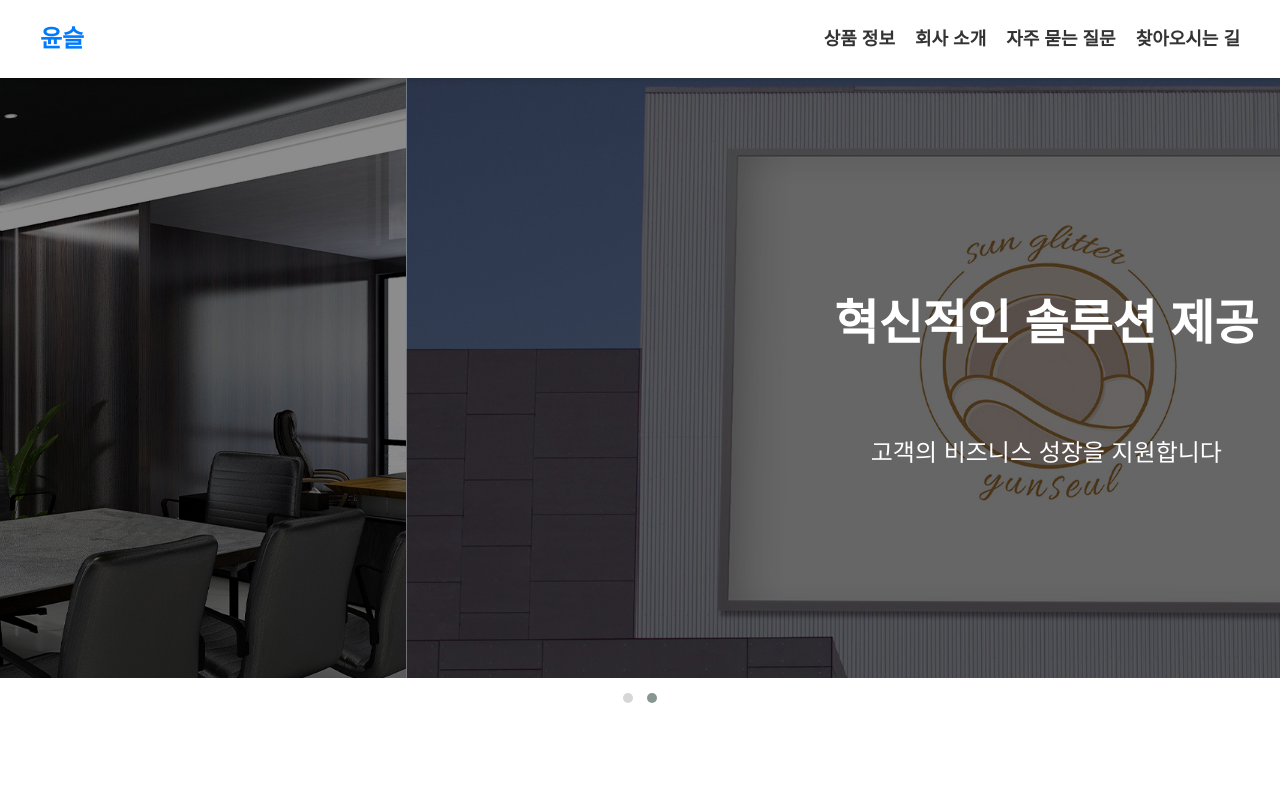
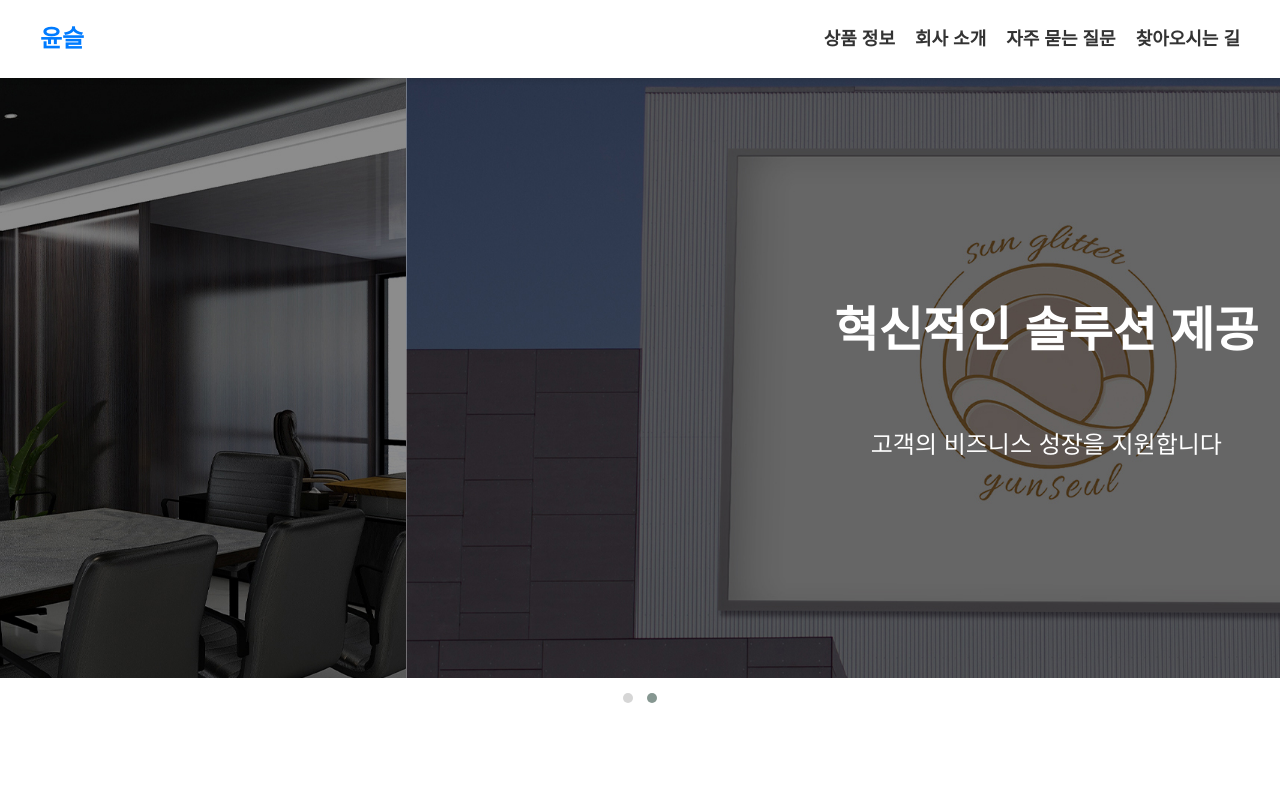
Before and after one commit to yunseuls2/yunseul, a plain HTML site: page index.html in a window 1280 px wide. Shown: the top 793 px of the page. Drawn offline with nearby package versions, Linux system fonts and the light colour scheme.

Commit message:
css 변경

```diff
--- a/style.css
+++ b/style.css
@@ -143,7 +143,7 @@ nav {
 
 .owl-carousel .slide-content h1 {
   font-size: 48px;
-  margin-bottom: 20px;
+  margin-bottom: 5px;
 }
 
 .owl-carousel .slide-content p {
@@ -155,6 +155,14 @@ nav {
   cursor: pointer;
   font-size: 30px; /* 아이콘 크기 조정 */
   color: #007bff; /* 푸른색 계열로 조정 */
+}
+
+.owl-carousel .slide-content h1,
+.owl-carousel .slide-content p {
+  white-space: nowrap;
+  overflow: hidden;
+  text-overflow: ellipsis;
+  width: 100%; /* 혹은 적절한 최대 너비 */
 }
 
 @media screen and (max-width: 768px) {
@@ -176,7 +184,8 @@ nav {
 
   .owl-carousel .slide-content p {
     font-size: 18px;
-}
+    margin-top: 0;
+  }
 
 @media screen and (max-width: 480px) {
   .owl-carousel .slide-content h1 {
```
